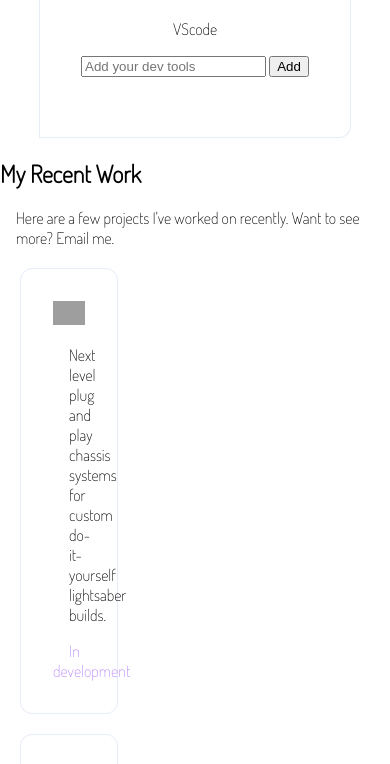
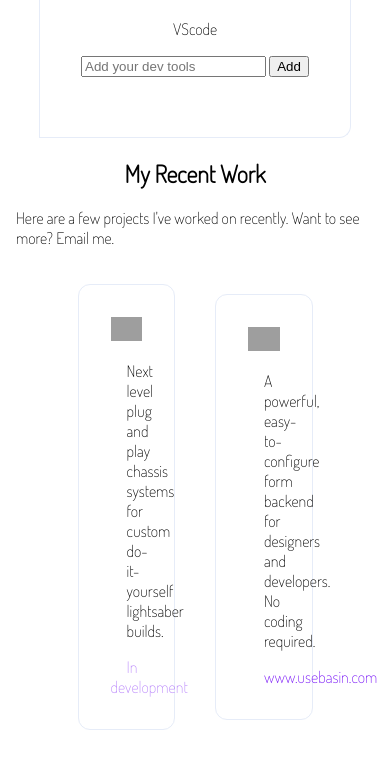
Before and after one commit to WildCodeSchool-2024-02/js-valence-checkpoint-1, a website: page site/portfolio.html in a window 390 px wide. Shown: the part 1840-2604 px from the top of the page. Drawn offline with Linux system fonts and the light colour scheme; grey boxes are pictures that could not be loaded.

Commit message:
fix mobile

```diff
--- a/site/css/portfolio.css
+++ b/site/css/portfolio.css
@@ -170,4 +170,19 @@ p {
     display: flex;
     flex-direction: column-reverse;
   }
+
+  .projects{
+    display: flex;
+    align-content: center;
+    flex-wrap: wrap;
+    flex-direction: row;
+    justify-content: center;
+    align-items: center;
+  }
+
+  .information > h2{
+    display: flex;
+    justify-content: center;
+    align-items: center;
+  }
 }
```
